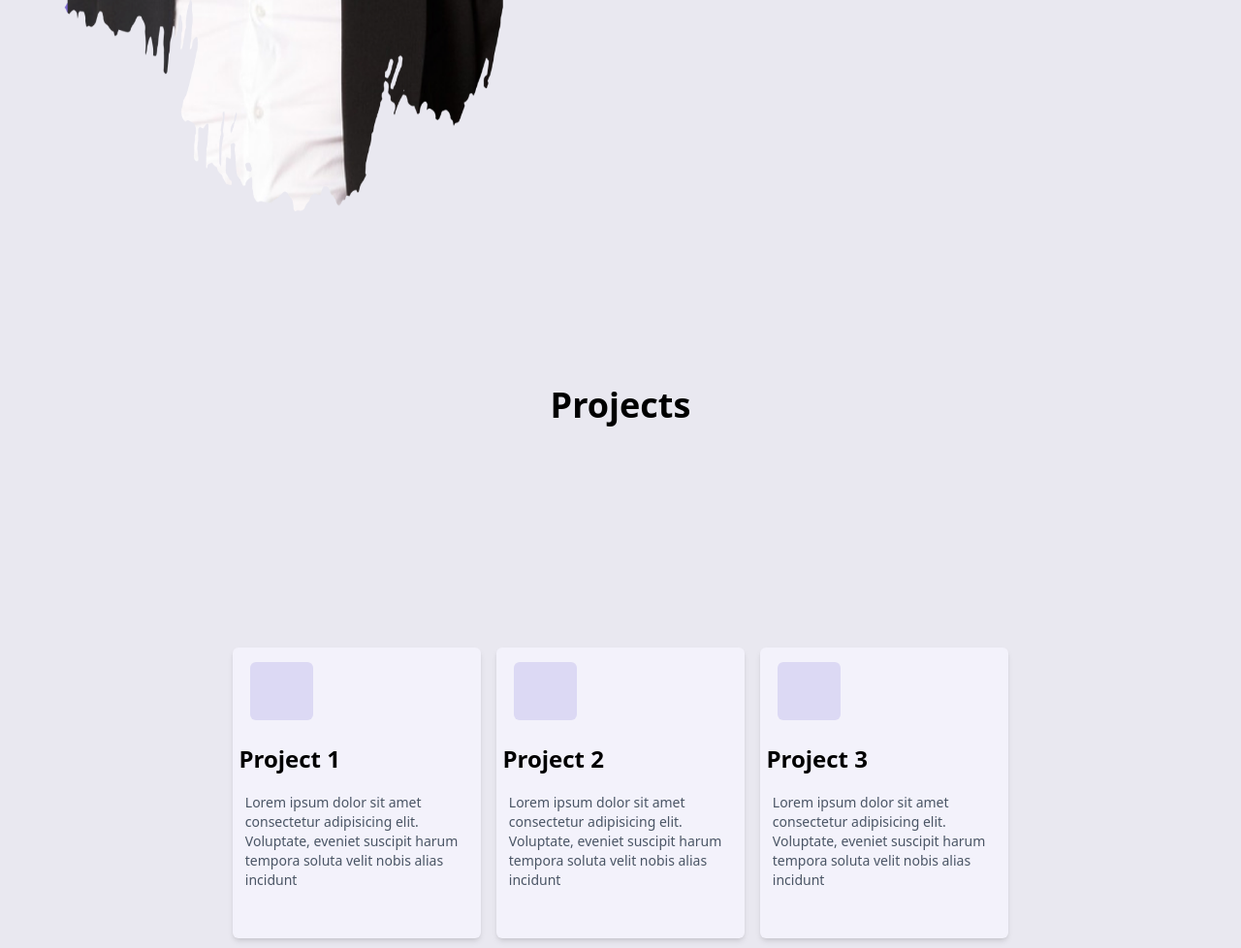
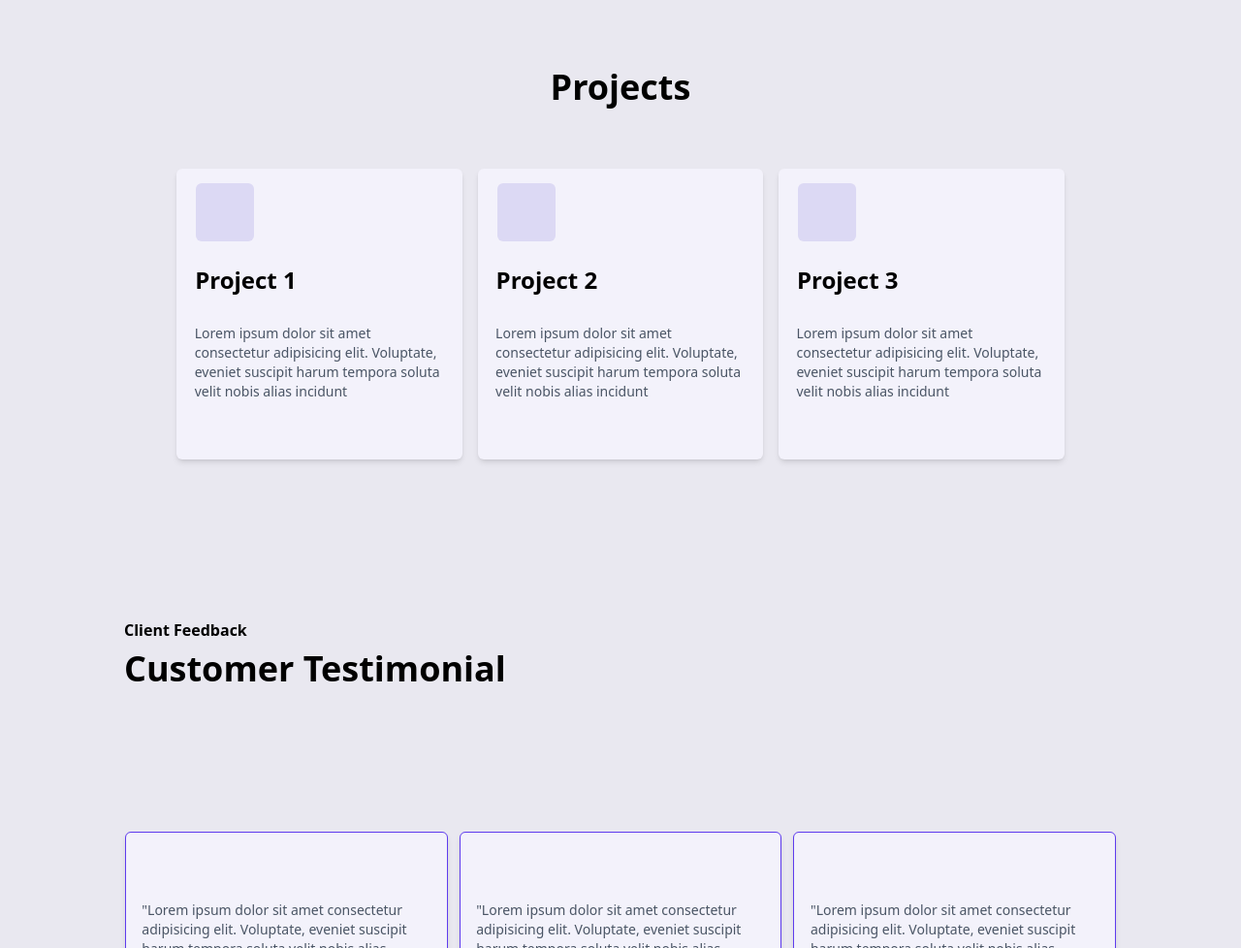
Before and after one commit to Maryammuhammadafzal/Product_Designer_Portfolio, a React (Vite) app: page / in a window 1280 px wide. Shown: the part 1850-2828 px from the top of the page at 97% size. Built offline with nearby package versions, Linux system fonts and the light colour scheme.

Commit message:
3rd section responsiveness

```diff
--- a/src/Components/Card/Card.jsx
+++ b/src/Components/Card/Card.jsx
@@ -3,16 +3,16 @@ import React from 'react'
 const Card = (props) => {
   return (
     <>
-      <div className="card hover:border-b-[#5E3BEE] hover:border-b-[4px] shadow-md w-1/5 h-[300px] bg-[#f3f2fb]  rounded-md">
+      <div className="card hover:border-b-[#5E3BEE] hover:border-b-[4px] shadow-md w-[23%] h-[300px] bg-[#f3f2fb] rounded-md">
           <div className="icon w-[100px] h-[90px] flex justify-center items-center">
-            <div className="iconBox icon w-[65%] rounded-md h-[60px] flex justify-center bg-[#dcd9f4] items-center">
+            <div className="iconBox icon w-[60px] rounded-md h-[60px] flex justify-center bg-[#dcd9f4] items-center">
                 <img src={props.image} alt="" />
             </div>
           </div>
-          <div className="text w-full h-[50px] items-center flex justify-center">
+          <div className="text w-full h-[50px] items-center flex justify-center px-3">
             <h2 className="w-[95%] h-fit font-bold text-2xl">{props.title}</h2>
           </div>
-          <div className="text w-full h-[120px] items-center flex justify-center">
+          <div className="text w-full h-[120px] items-center flex justify-center px-1">
             <p className="w-[90%] h-fit text-sm text-gray-600">
               Lorem ipsum dolor sit amet consectetur adipisicing elit.
               Voluptate, eveniet suscipit harum tempora soluta velit nobis alias
--- a/src/Components/Hero/Hero.jsx
+++ b/src/Components/Hero/Hero.jsx
@@ -22,7 +22,7 @@ const Hero = () => {
         </div>
       </div>
       <div className="w-[50%] h-auto flex justify-between items-center">
-        <img src={HeroImage} alt="heroImage" className="w-auto h-auto" />
+        <img src={HeroImage} alt="heroImage" className="w-[90%] h-auto" />
       </div>
     </div>
   );
--- a/src/Pages/About/About.jsx
+++ b/src/Pages/About/About.jsx
@@ -4,9 +4,9 @@ import AboutImage from "../../assets/Images/aboutImage.png"
 
 const About = () => {
   return (
-    <div className="w-[100%] h-screen flex justify-around">
+    <div className="w-full h-auto max-h-screen flex justify-center items-center gap-10">
       <div className="AboutImage w-[40%] h-[100%]  flex justify-center items-center ">
-              <img className="w-full h-[100%] " src={AboutImage} alt="heroImage" />
+              <img className="w-full h-full " src={AboutImage} alt="heroImage" />
             </div>
       <div className="AboutImage w-[50%] h-[100%] gap-4 flex justify-center flex-col items-center">
         <SubHeading text="About" />
--- a/src/Pages/Projects/Project.jsx
+++ b/src/Pages/Projects/Project.jsx
@@ -3,11 +3,11 @@ import Card from '../../Components/Card/Card'
 
 const Project = () => {
   return (
-        <div className="w-[100%] h-screen flex flex-col justify-around">
-      <div className="ProjectHeading w-[100%] h-[30%] flex justify-center items-center ">
+        <div className="w-full h-auto flex flex-col justify-center gap-16">
+      <div className="ProjectHeading w-full h-[30%] flex justify-center items-center ">
       <h2 className="w-[80%] text-center h-fit font-bold text-4xl">Projects</h2>
             </div>
-      <div className="ProjectCards w-[100%] h-[70%] gap-4 flex justify-center  items-center">
+      <div className="ProjectCards w-full h-auto gap-4 flex justify-center  items-center">
        <Card title="Project 1"/>
        <Card title="Project 2"/>
        <Card title="Project 3"/>
--- a/src/Pages/Testimonial/Testimonial.jsx
+++ b/src/Pages/Testimonial/Testimonial.jsx
@@ -4,13 +4,13 @@ import SubHeading from '../../Components/SubHeading/SubHeading'
 
 const Testimonial = () => {
   return (
-        <div className="w-[100%] h-screen flex flex-col items-center justify-around">
-     <div className="w-[100%] h-[30vh] flex flex-col items-center justify-center gap-y-3">
+        <div className="w-full h-auto flex flex-col items-center justify-center gap-16">
+     <div className="w-full h-[30vh] flex flex-col items-center justify-center gap-y-3">
         <SubHeading text="Client Feedback"/>
         <h2 className="w-[80%] h-fit font-bold text-4xl">Customer Testimonial</h2>
       </div>
 
-      <div className="TestimonialCards w-[100%] h-[70vh] gap-3 flex justify-center  items-center">
+      <div className="TestimonialCards w-full h-auto gap-3 flex justify-center  items-center">
 
      <TestimonialCard/>
      <TestimonialCard/>
```
